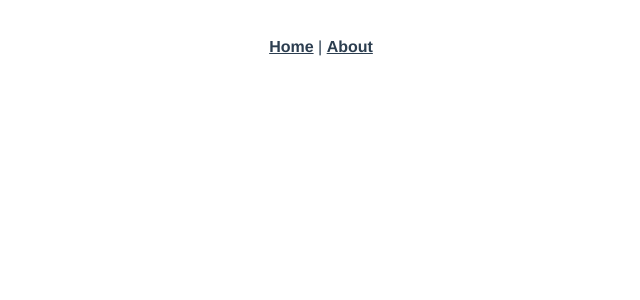
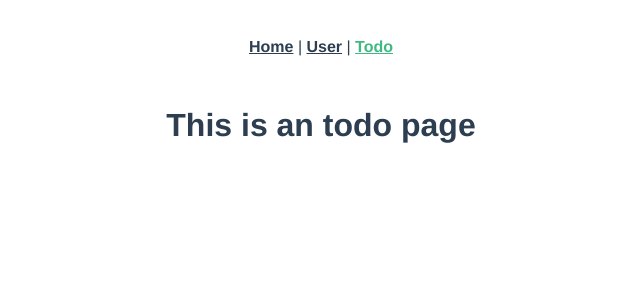
Before and after one commit to DriftKingTW/a-random-vue-site, a Vue app: page /todo in a window 1280 px wide. Shown: the top 300 px of the page, without its empty margins (319-959 px from the left). Built offline with nearby package versions, Linux system fonts and the light colour scheme.

Commit message:
Add todo and user page

```diff
--- a/src/App.vue
+++ b/src/App.vue
@@ -2,7 +2,8 @@
   <div id="app">
     <div id="nav">
       <router-link to="/">Home</router-link> |
-      <router-link to="/about">About</router-link>
+      <router-link to="/user">User</router-link> |
+      <router-link to="/todo">Todo</router-link>
     </div>
     <router-view />
   </div>
--- a/src/router/index.js
+++ b/src/router/index.js
@@ -11,13 +11,17 @@ const routes = [
     component: Home,
   },
   {
-    path: "/about",
-    name: "About",
+    path: "/user",
+    name: "User",
     // route level code-splitting
-    // this generates a separate chunk (about.[hash].js) for this route
+    // this generates a separate chunk (user.[hash].js) for this route
     // which is lazy-loaded when the route is visited.
-    component: () =>
-      import(/* webpackChunkName: "about" */ "../views/About.vue"),
+    component: () => import(/* webpackChunkName: "user" */ "../views/User.vue"),
+  },
+  {
+    path: "/todo",
+    name: "Todo",
+    component: () => import(/* webpackChunkName: "todo" */ "../views/Todo.vue"),
   },
 ];
 
--- a/src/views/About.vue
+++ /dev/null
@@ -1,5 +0,0 @@
-<template>
-  <div class="about">
-    <h1>This is an about page</h1>
-  </div>
-</template>
--- /dev/null
+++ b/src/views/Todo.vue
@@ -0,0 +1,5 @@
+<template>
+  <div class="todo">
+    <h1>This is an todo page</h1>
+  </div>
+</template>
--- /dev/null
+++ b/src/views/User.vue
@@ -0,0 +1,5 @@
+<template>
+  <div class="user">
+    <h1>This is an user page</h1>
+  </div>
+</template>
```
